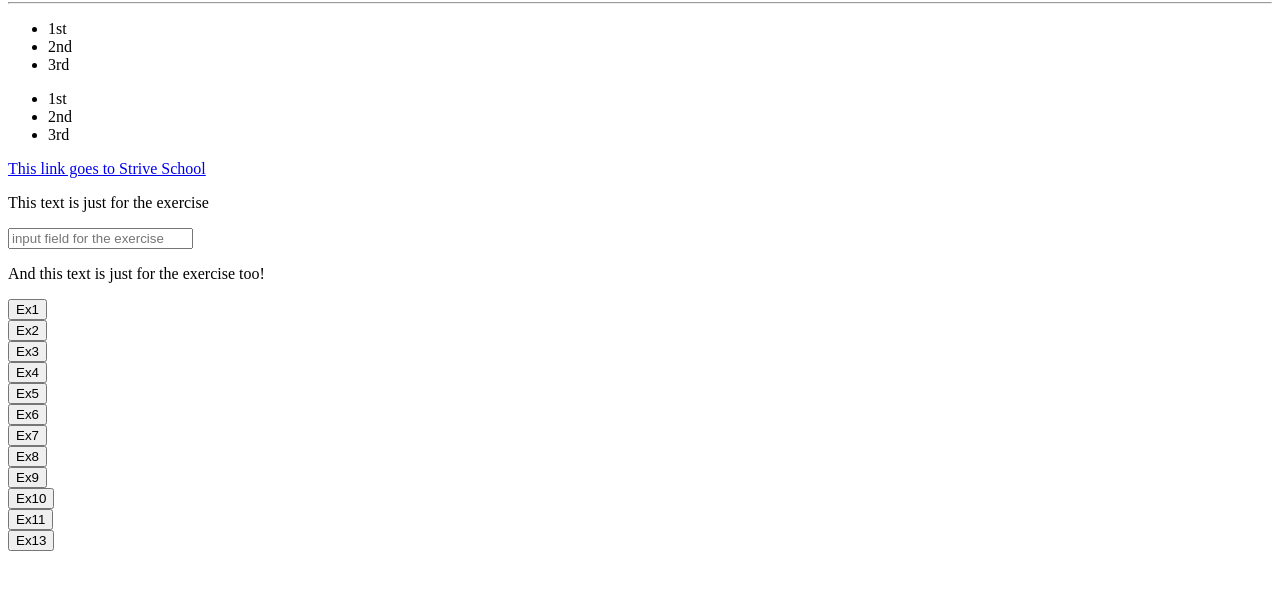
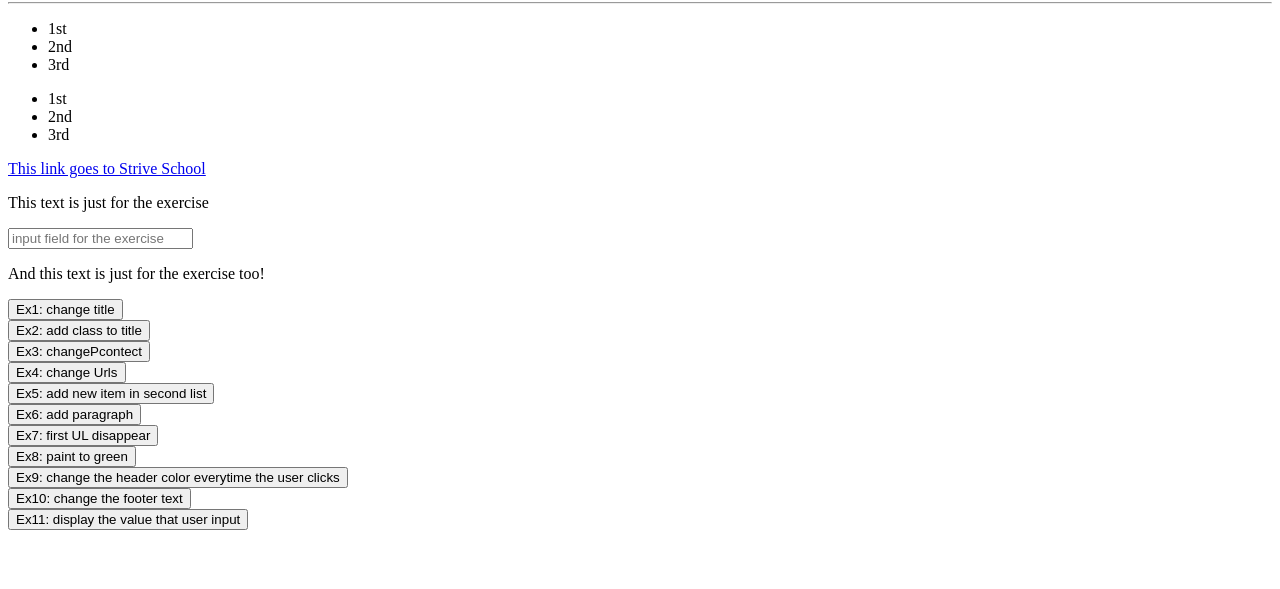
Before and after one commit to yanxun95/M1-D8, a plain HTML site: page index.html in a window 1280 px wide. Shown: the part 111-700 px from the top of the page. Drawn offline with Linux system fonts and the light colour scheme.

Commit message:
add description to the button

```diff
--- a/index.html
+++ b/index.html
@@ -184,17 +184,16 @@
       <p>And this text is just for the exercise too!</p>
     </footer>
 
-    <button onclick="changeTitle()">Ex1</button><br>
-    <button onclick="addClassToTitle()">Ex2</button><br>
-    <button onclick="changePcontent()">Ex3</button><br>
-    <button onclick="changePcontent()">Ex4</button><br>
-    <button onclick="addToTheSecond()">Ex5</button><br>
-    <button onclick="addParagraph()">Ex6</button><br>
-    <button onclick="firstUlDisappear()">Ex7</button><br>
-    <button onclick="paintItGreen()">Ex8</button><br>
-    <button onclick="makeItClickable()">Ex9</button><br>
-    <button onclick="changeFooterText()">Ex10</button><br>
-    <button onclick="displayInput()">Ex11</button><br>
-    <button onclick="changeTitle()">Ex13</button><br>
+    <button onclick="changeTitle()">Ex1: change title</button><br>
+    <button onclick="addClassToTitle()">Ex2: add class to title</button><br>
+    <button onclick="changePcontent()">Ex3: changePcontect</button><br>
+    <button onclick="changeUrls()">Ex4: change Urls</button><br>
+    <button onclick="addToTheSecond()">Ex5: add new item in second list</button><br>
+    <button onclick="addParagraph()">Ex6: add paragraph</button><br>
+    <button onclick="firstUlDisappear()">Ex7: first UL disappear</button><br>
+    <button onclick="paintItGreen()">Ex8: paint to green</button><br>
+    <button onclick="makeItClickable()">Ex9: change the header color everytime the user clicks</button><br>
+    <button onclick="changeFooterText()">Ex10: change the footer text</button><br>
+    <button onclick="displayInput()">Ex11: display the value that user input</button><br>
 
 </body></html>
```
